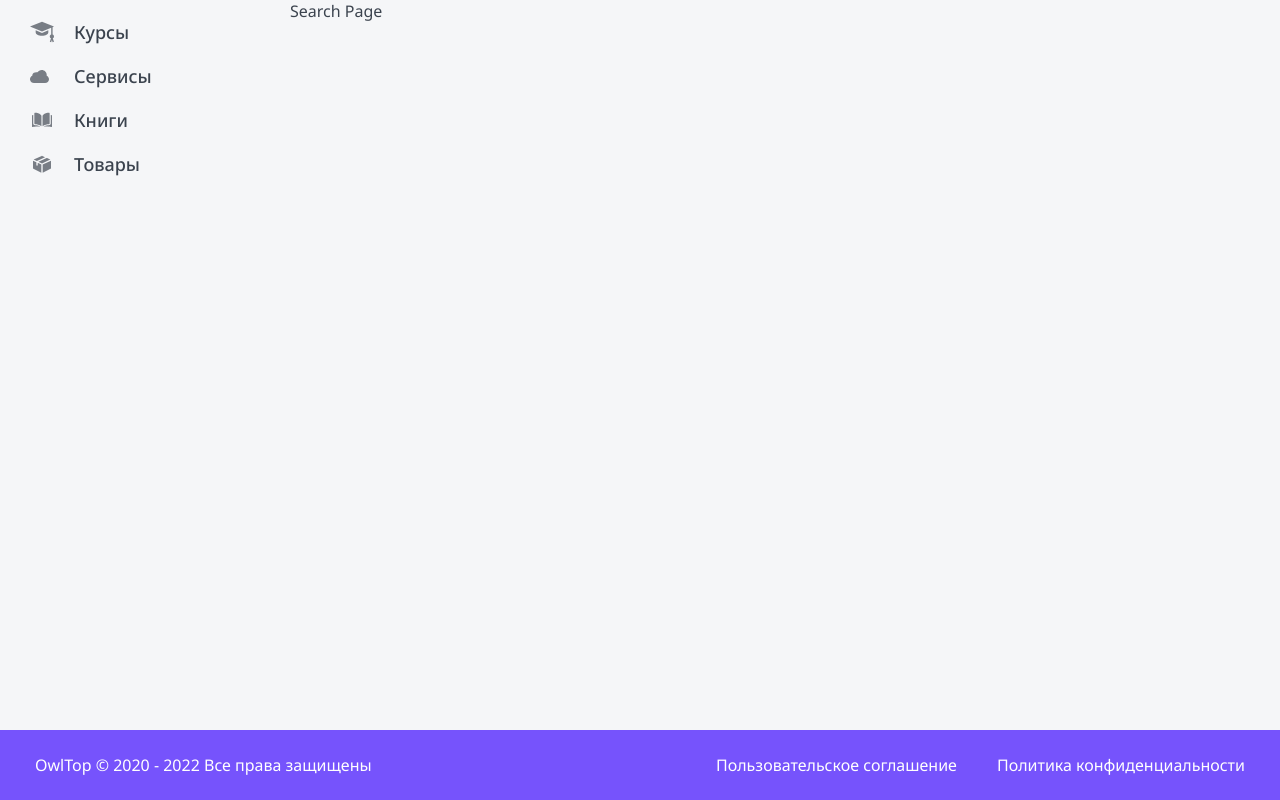
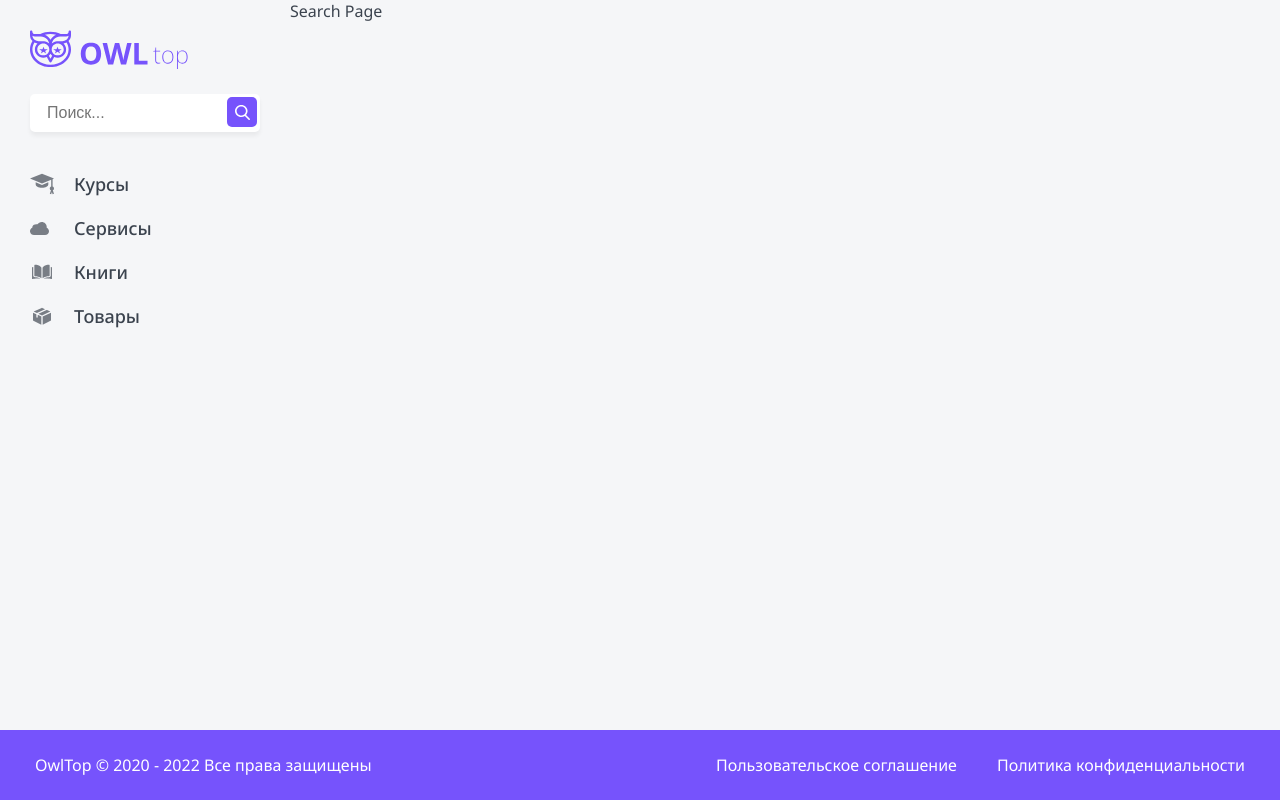
Before and after one commit to Avilov01/owltop-next.js, a Next.js app: page /search in a window 1280 px wide. Built offline with nearby package versions, Linux system fonts and the light colour scheme.

Commit message:
edit sidebar

```diff
--- a/layout/Sidebar/Sidebar.module.css
+++ b/layout/Sidebar/Sidebar.module.css
@@ -0,0 +1,9 @@
+.sidebar {
+    display: grid;
+    align-content: start;
+    gap: 20px;
+}
+
+.logo {
+    margin-top: 30px;
+}
--- a/layout/Sidebar/index.tsx
+++ b/layout/Sidebar/index.tsx
@@ -1,12 +1,19 @@
 import { DetailedHTMLProps, FC, HTMLAttributes } from 'react';
 
+import cn from 'classnames';
+
+import Logo from '../../assets/icons/logo.svg';
+import { SearchInput } from '../../components/SearchInput';
 import { Menu } from '../Menu';
+import styles from './Sidebar.module.css';
 
 interface SidebarProps extends DetailedHTMLProps<HTMLAttributes<HTMLDivElement>, HTMLDivElement> {}
 
-export const Sidebar: FC<SidebarProps> = ({...props}) => {
+export const Sidebar: FC<SidebarProps> = ({ className, ...props}) => {
   return (
-    <div {...props}>
+    <div className={cn(className, styles.sidebar)} {...props}>
+      <Logo className={styles.logo} />
+      <SearchInput />
       <Menu />
     </div>
   );
```
Also changed, not shown: assets/icons/logo.svg (added).
